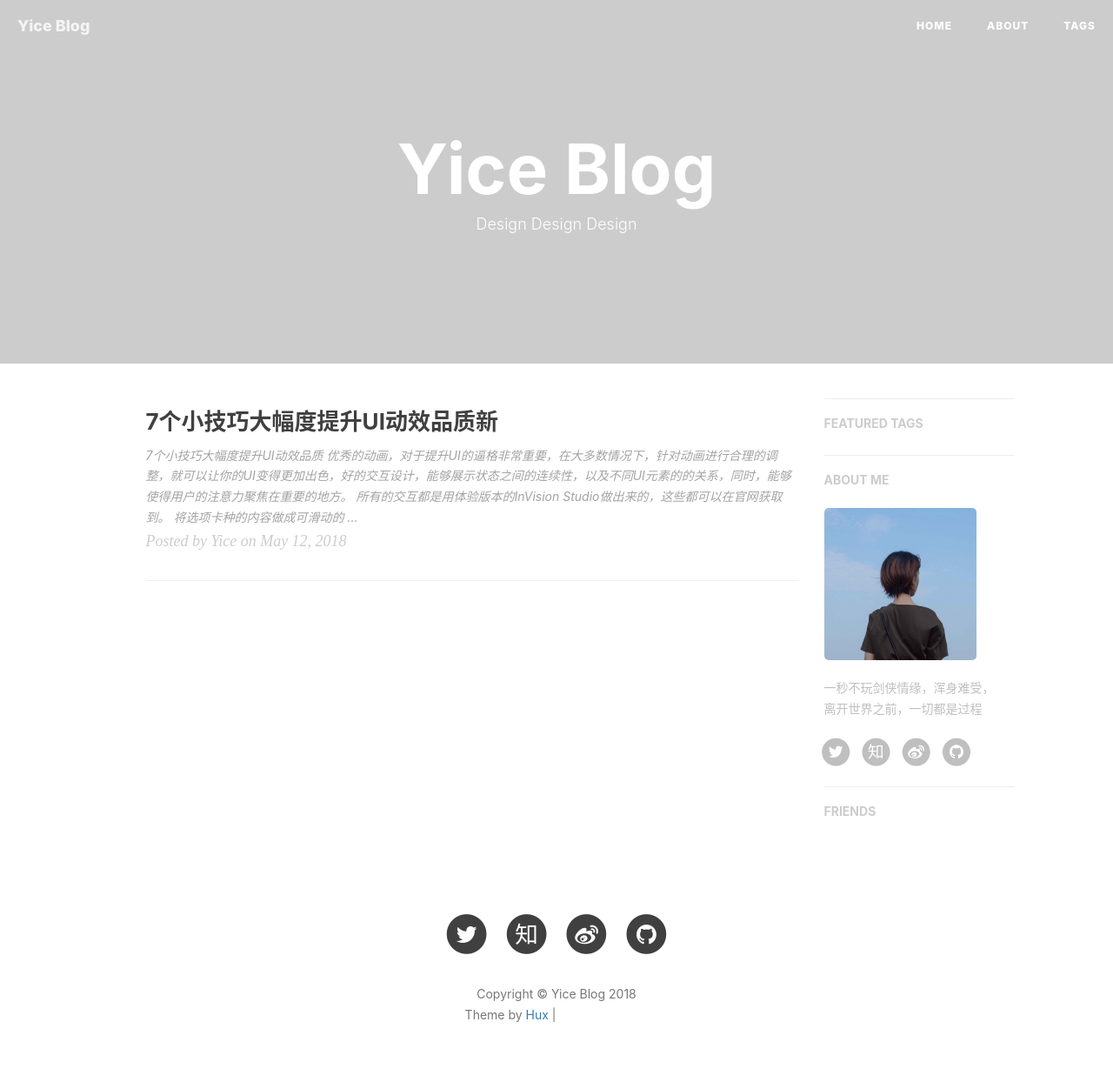
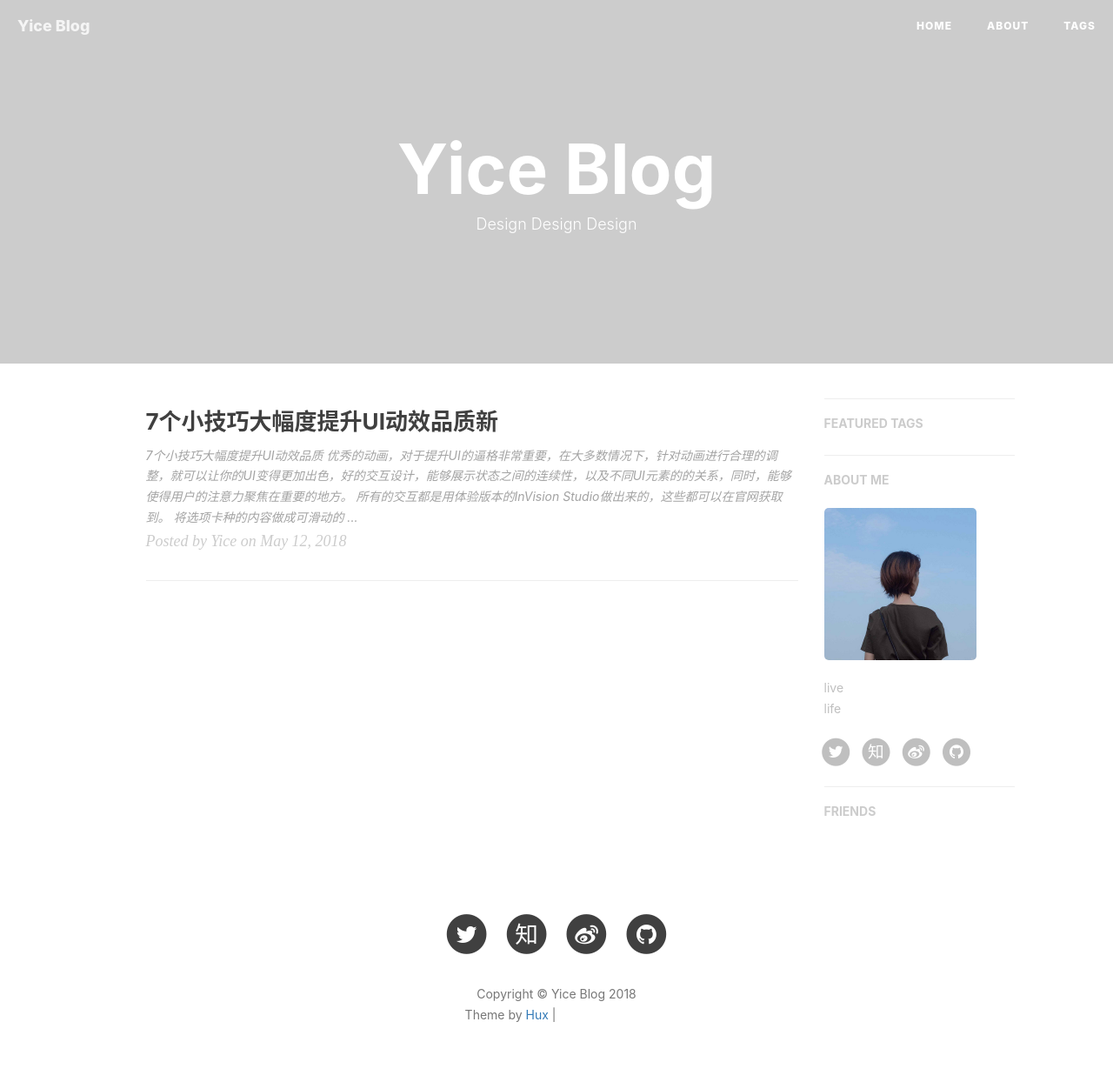
Before and after one commit to yice/yice.github.io, a Jekyll site: the page built from index.html, in a window 1280 px wide. Shown: the whole page at 87% size. Built offline with Jekyll 4.4.1, drawn with Linux system fonts in a browser that asks for light colours; nearby versions of some CDN libraries; the list of posts is cut into pages by our own code; comment, search, counter and statistics services are not loaded; grey boxes are pictures that could not be loaded.

Commit message:
change describtion
change decribtioon

```diff
--- a/_config.yml
+++ b/_config.yml
@@ -1,9 +1,9 @@
 # Site settings
 title: Yice Blog
-SEOTitle: 木白桃的博客 | Yice Blog
+SEOTitle: Yice's Design Blog
 header-img:
 email: yicee@outlook.com
-description: "关于摄影与设计 | Yice，Photograhper & Mobile Lover，Software Engineer，UX Designer | 这里是 @Hux黄玄 的个人博客，与你一起发现更大的世界。"
+description: "关于摄影与设计 | Yice，Photograhper & Mobile Lover，UX Designer | Live&Life&Design。"
 keyword: "设计"
 url: "https://yiceli.me"              # your host, for absolute URL
 baseurl: ""                             # for example, '/blog' if your blog hosted on 'host/blog'
@@ -67,7 +67,7 @@
 
 # Sidebar settings
 sidebar: true                           # whether or not using Sidebar.
-sidebar-about-description: "一秒不玩剑侠情缘，浑身难受，<br>离开世界之前，一切都是过程"
+sidebar-about-description: "live <br> life"
 sidebar-avatar: /img/yice-ava.jpg      # use absolute URL, seeing it's used in both `/` and `/about/`
 
 
```
Also changed, not shown: 3 other files.
